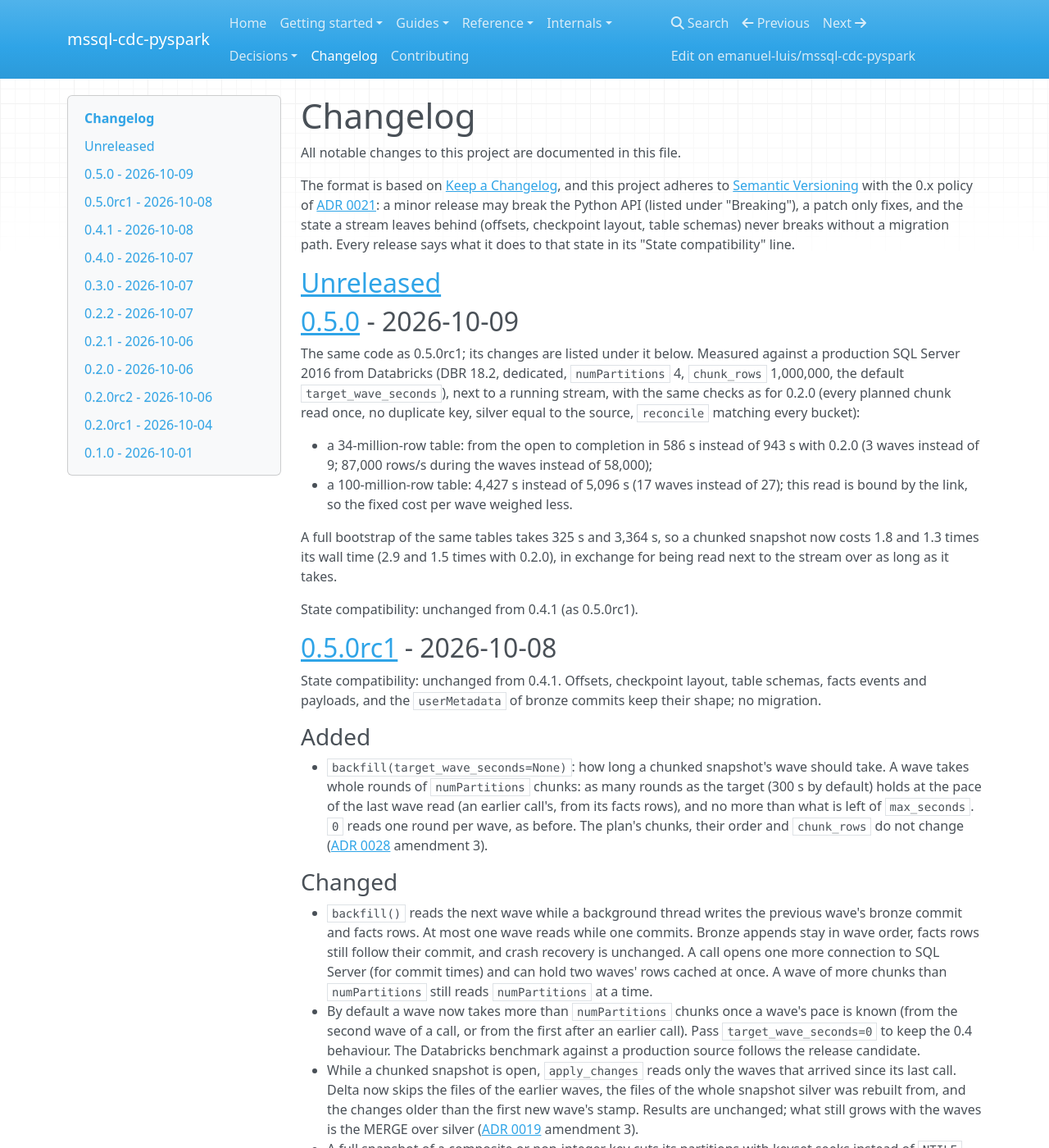
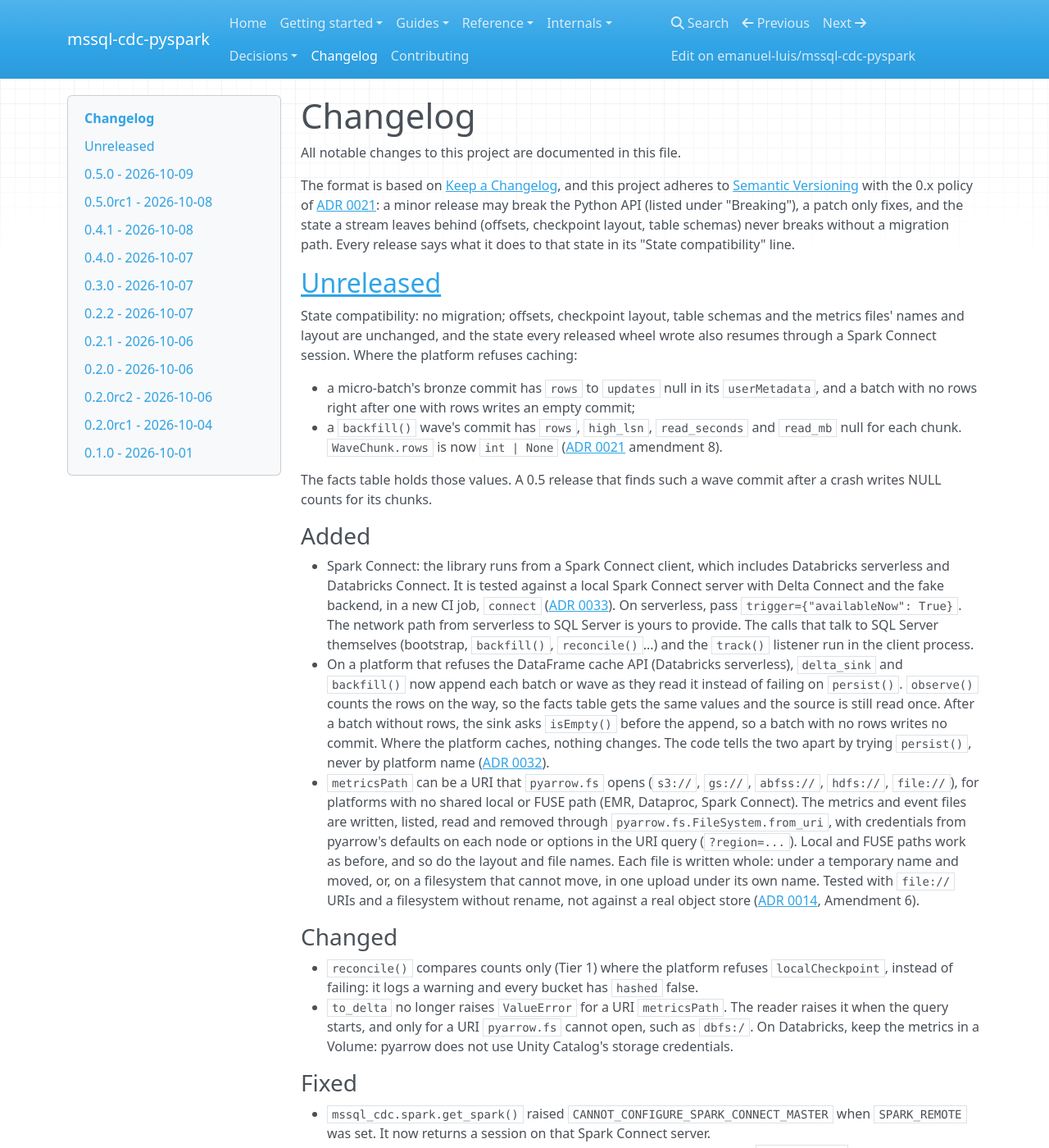
Before and after one commit to emanuel-luis/mssql-cdc-pyspark, an MkDocs documentation site: the page built from docs/changelog.md, in a window 1280 px wide and 1400 px high. Shown: the whole window at 82% size. Built offline with MkDocs 1.6.1, drawn with Linux system fonts in a browser that asks for light colours; nearby versions of some CDN libraries; some of the changed text lies outside the part shown.

Commit message:
docs: 0.6.0 changelog and roadmap; Spark Connect ADR renumbered 0033
The cacheless-facts and Spark Connect builders both took ADR 0032: facts
without caching keeps it, Spark Connect becomes 0033 (index row, nav,
references). CLAUDE.md's repo map gains _metricsfs.py and the sink's
uncached path.

```diff
--- a/CHANGELOG.md
+++ b/CHANGELOG.md
@@ -11,6 +11,64 @@ migration path. Every release says what it does to that state in its "State
 compatibility" line.
 
 ## [Unreleased]
+
+State compatibility: no migration; offsets, checkpoint layout, table schemas and the
+metrics files' names and layout are unchanged, and the state every released wheel wrote also
+resumes through a Spark Connect session. Where the platform refuses caching:
+
+- a micro-batch's bronze commit has `rows` to `updates` null in its `userMetadata`, and a
+  batch with no rows right after one with rows writes an empty commit;
+- a `backfill()` wave's commit has `rows`, `high_lsn`, `read_seconds` and `read_mb` null for
+  each chunk. `WaveChunk.rows` is now `int | None`
+  ([ADR 0021](https://emanuel-luis.github.io/mssql-cdc-pyspark/decisions/0021-compatibility-policy-for-0x/)
+  amendment 8).
+
+The facts table holds those values. A 0.5 release that finds such a wave commit after a crash
+writes NULL counts for its chunks.
+
+### Added
+
+- Spark Connect: the library runs from a Spark Connect client, which includes Databricks
+  serverless and Databricks Connect. It is tested against a local Spark Connect server with
+  Delta Connect and the fake backend, in a new CI job, `connect`
+  ([ADR 0033](https://emanuel-luis.github.io/mssql-cdc-pyspark/decisions/0033-spark-connect-tested-on-a-local-server/)).
+  On serverless, pass `trigger={"availableNow": True}`. The network path from serverless to
+  SQL Server is yours to provide. The calls that talk to SQL Server themselves (bootstrap,
+  `backfill()`, `reconcile()`...) and the `track()` listener run in the client process.
+- On a platform that refuses the DataFrame cache API (Databricks serverless), `delta_sink`
+  and `backfill()` now append each batch or wave as they read it instead of failing on
+  `persist()`. `observe()` counts the rows on the way, so the facts table gets the same
+  values and the source is still read once. After a batch without rows, the sink asks
+  `isEmpty()` before the append, so a batch with no rows writes no commit. Where the
+  platform caches, nothing changes. The code tells the two apart by trying `persist()`,
+  never by platform name
+  ([ADR 0032](https://emanuel-luis.github.io/mssql-cdc-pyspark/decisions/0032-facts-without-caching/)).
+- `metricsPath` can be a URI that `pyarrow.fs` opens (`s3://`, `gs://`, `abfss://`,
+  `hdfs://`, `file://`), for platforms with no shared local or FUSE path (EMR, Dataproc,
+  Spark Connect). The metrics and event files are written, listed, read and removed through
+  `pyarrow.fs.FileSystem.from_uri`, with credentials from pyarrow's defaults on each node or
+  options in the URI query (`?region=...`). Local and FUSE paths work as before, and so do
+  the layout and file names. Each file is written whole: under a temporary name and moved,
+  or, on a filesystem that cannot move, in one upload under its own name. Tested with
+  `file://` URIs and a filesystem without rename, not against a real object store
+  ([ADR 0014](https://emanuel-luis.github.io/mssql-cdc-pyspark/decisions/0014-network-and-read-metrics-in-facts/),
+  Amendment 6).
+
+### Changed
+
+- `reconcile()` compares counts only (Tier 1) where the platform refuses `localCheckpoint`,
+  instead of failing: it logs a warning and every bucket has `hashed` false.
+- `to_delta` no longer raises `ValueError` for a URI `metricsPath`. The reader raises it
+  when the query starts, and only for a URI `pyarrow.fs` cannot open, such as `dbfs:/`. On
+  Databricks, keep the metrics in a Volume: pyarrow does not use Unity Catalog's storage
+  credentials.
+
+### Fixed
+
+- `mssql_cdc.spark.get_spark()` raised `CANNOT_CONFIGURE_SPARK_CONNECT_MASTER` when
+  `SPARK_REMOTE` was set. It now returns a session on that Spark Connect server.
+- Lab checks t5 and t7 failed through Spark Connect because they read `numInputRows` from
+  progress, which a Connect progress leaves out. They now sum it from the sources.
 
 ## [0.5.0] - 2026-10-09
 
```
Also changed, not shown: CLAUDE.md (+3 -1 lines), docs/ROADMAP.md (+5 -3 lines), docs/decisions/0033-spark-connect-tested-on-a-local-server.md (+3 -3 lines), 2 other files.
